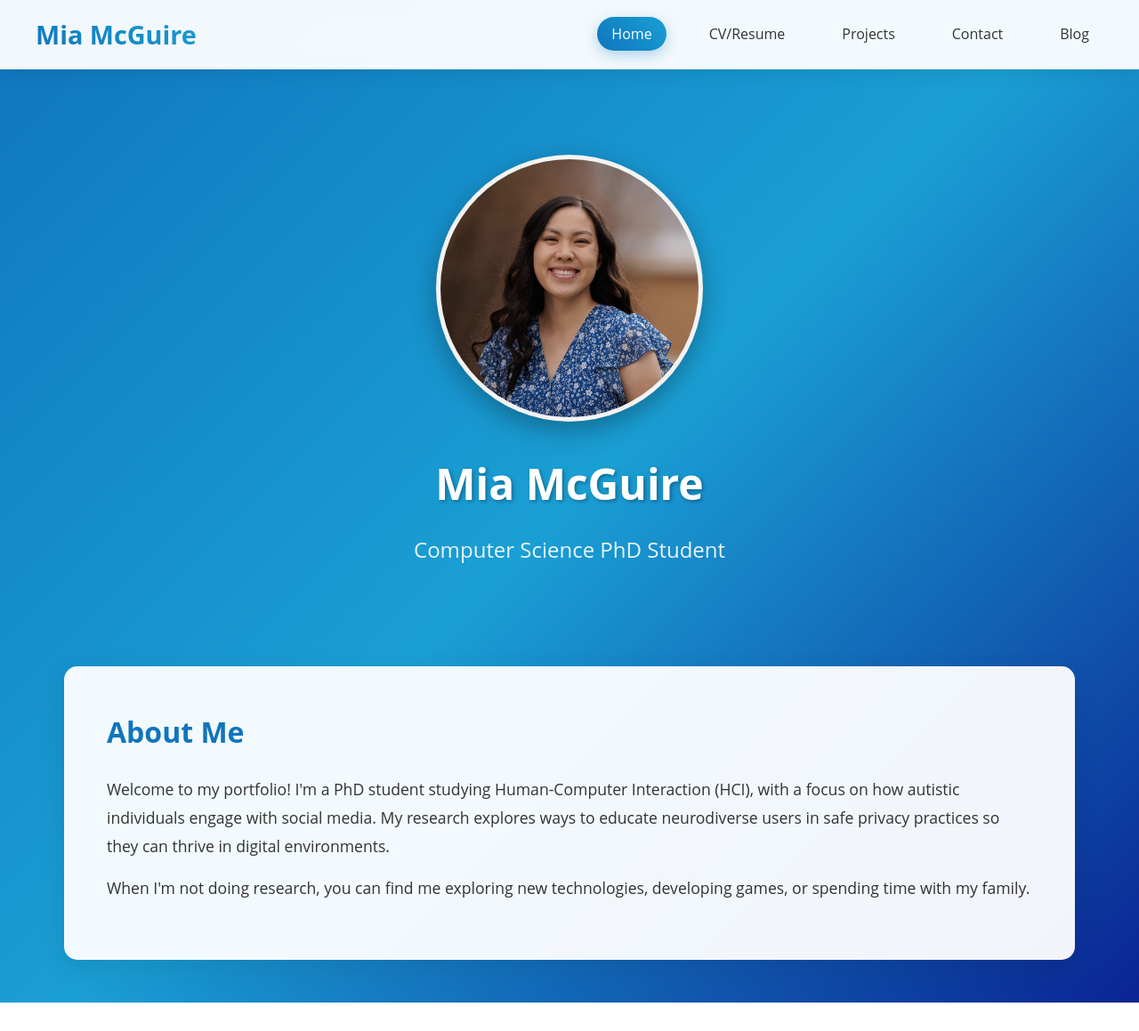
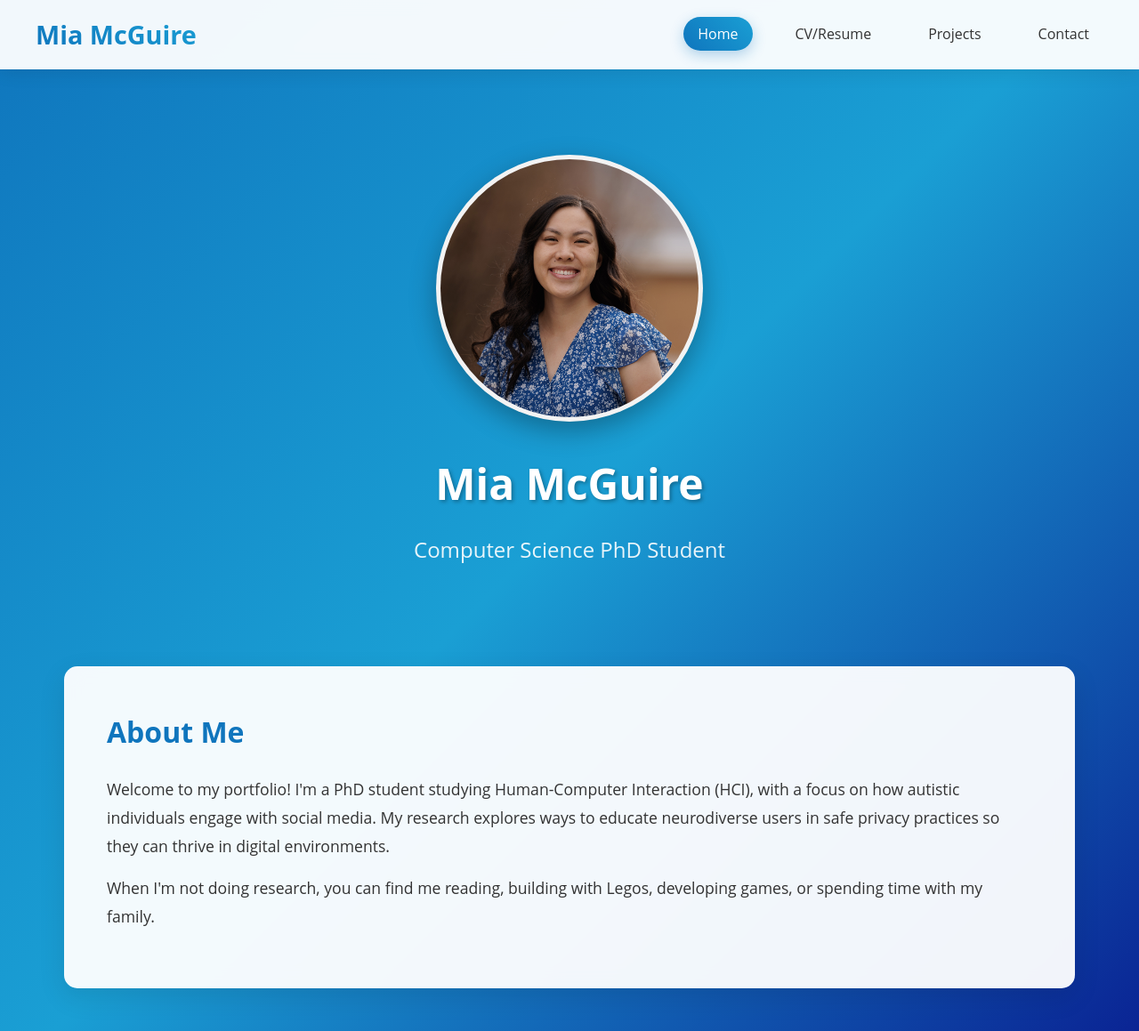
Before and after one commit to imapepsi/imapepsi.github.io, a website: page index.html in a window 1280 px wide. Shown: the whole page at 89% size. Before the commit the page ends 1127 px from the top, so only its background shows below. Drawn offline with Linux system fonts and the light colour scheme.

Commit message:
Removing Blog for now

```diff
--- a/components/navigation.js
+++ b/components/navigation.js
@@ -16,7 +16,7 @@ class Header extends HTMLElement {
                   <li><a href="cv-resume.html" class="nav-link ${currentPage === 'cv-resume.html' ? 'active' : ''}">CV/Resume</a></li>
                   <li><a href="my-projects.html" class="nav-link ${currentPage === 'my-projects.html' ? 'active' : ''}">Projects</a></li>
                   <li><a href="contact.html" class="nav-link ${currentPage === 'contact.html' ? 'active' : ''}">Contact</a></li>
-                  <li><a href="blog.html" class="nav-link ${currentPage === 'blog.html' ? 'active' : ''}">Blog</a></li>
+<!--                  <li><a href="blog.html" class="nav-link ${currentPage === 'blog.html' ? 'active' : ''}">Blog</a></li>-->
               </ul>
 
               <div class="hamburger">
--- a/index.html
+++ b/index.html
@@ -26,7 +26,7 @@
         privacy practices so they can thrive in digital environments.
         </p>
         <p>
-            When I'm not doing research, you can find me exploring new technologies, developing games, or spending time with my family.
+            When I'm not doing research, you can find me reading, building with Legos, developing games, or spending time with my family.
         </p>
     </div>
 </div>
```
